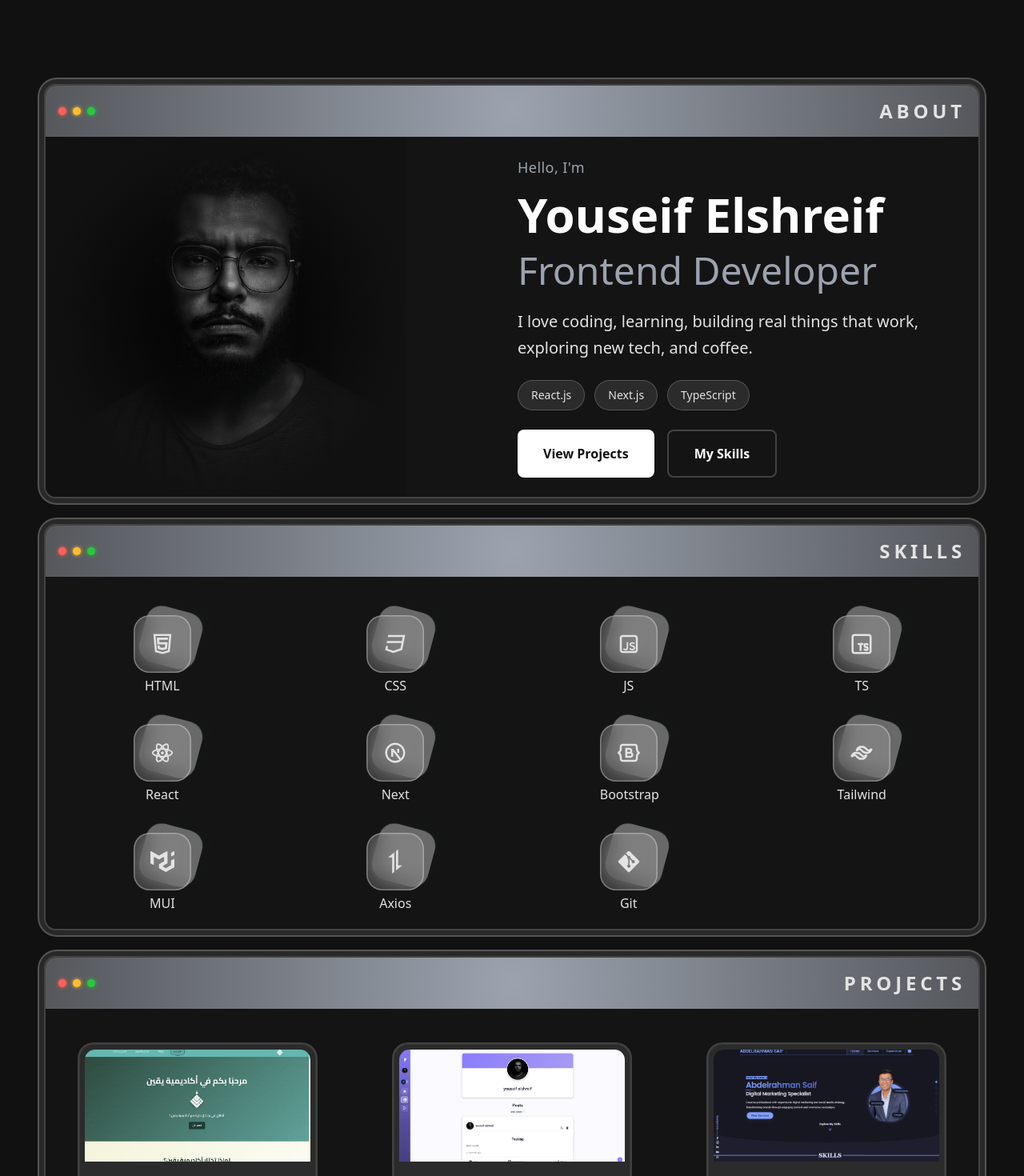
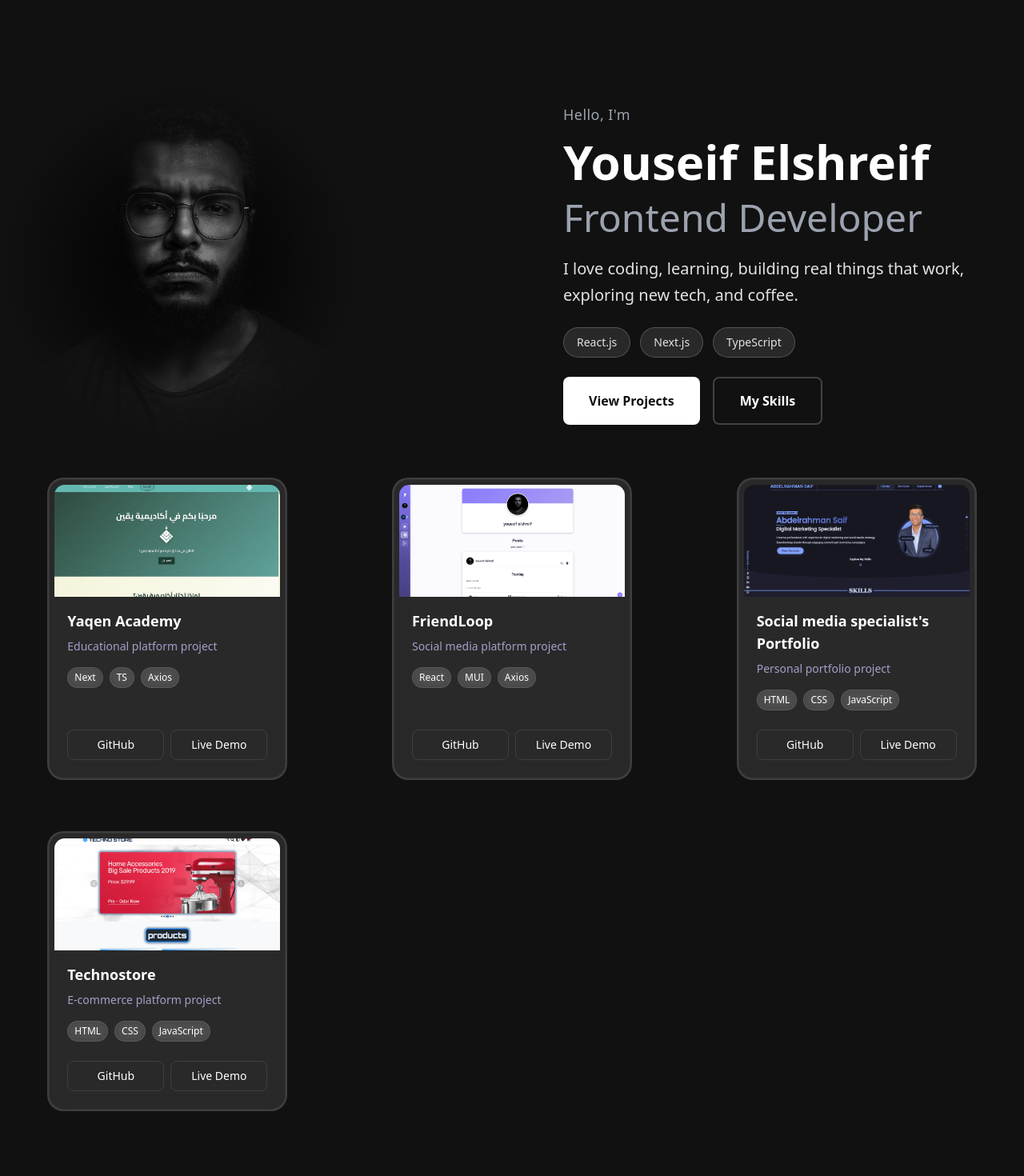
Before and after one commit to youseif-elshreif/My-Protofolio, a Next.js app: page / in a window 1280 px wide. Shown: the top 1470 px of the page at 80% size. Built offline with nearby package versions, Linux system fonts and the light colour scheme.

Commit message:
testing2

```diff
--- a/src/app/page.tsx
+++ b/src/app/page.tsx
@@ -26,7 +26,9 @@ export default function Home() {
 
       {/* <Nav /> */}
       <main className="pt-[95px] lg:pt-[105px] pb-[50px] relative">
-        {sections.map((sec, index) => (
+        <Hero />
+        <Projects />
+        {/* {sections.map((sec, index) => (
           <SectionContainer
             // ref={sectionsRef}
             key={sec.id}
@@ -37,7 +39,7 @@ export default function Home() {
           >
             {sec.ele}
           </SectionContainer>
-        ))}
+        ))} */}
         <ContactMe />
       </main>
       <Footer />
```
